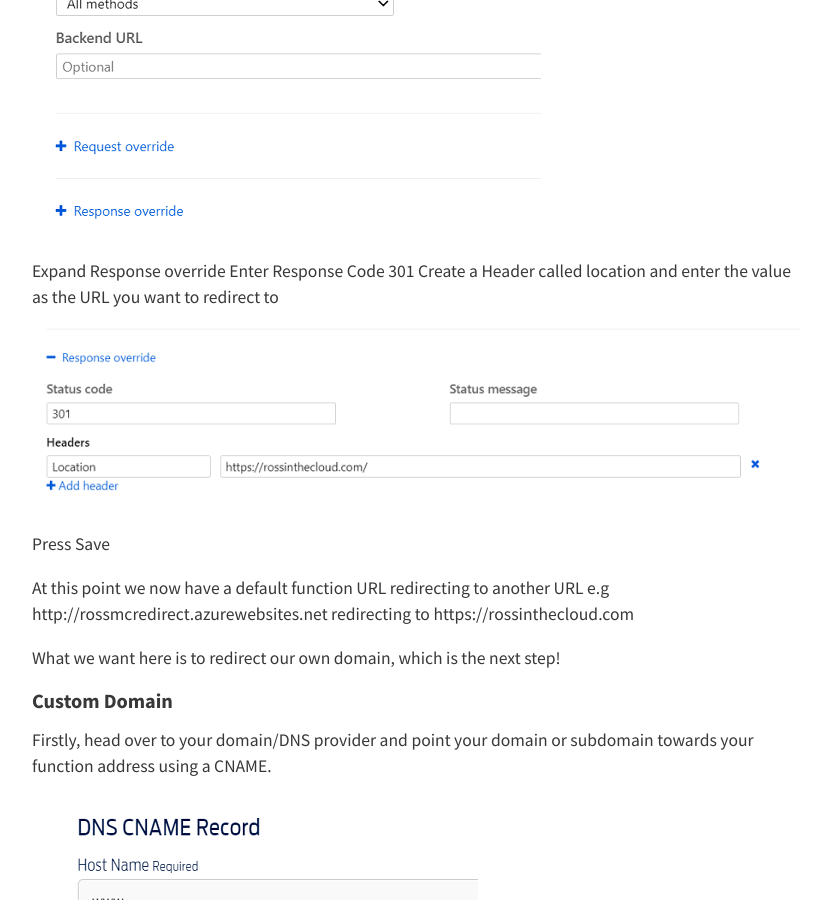
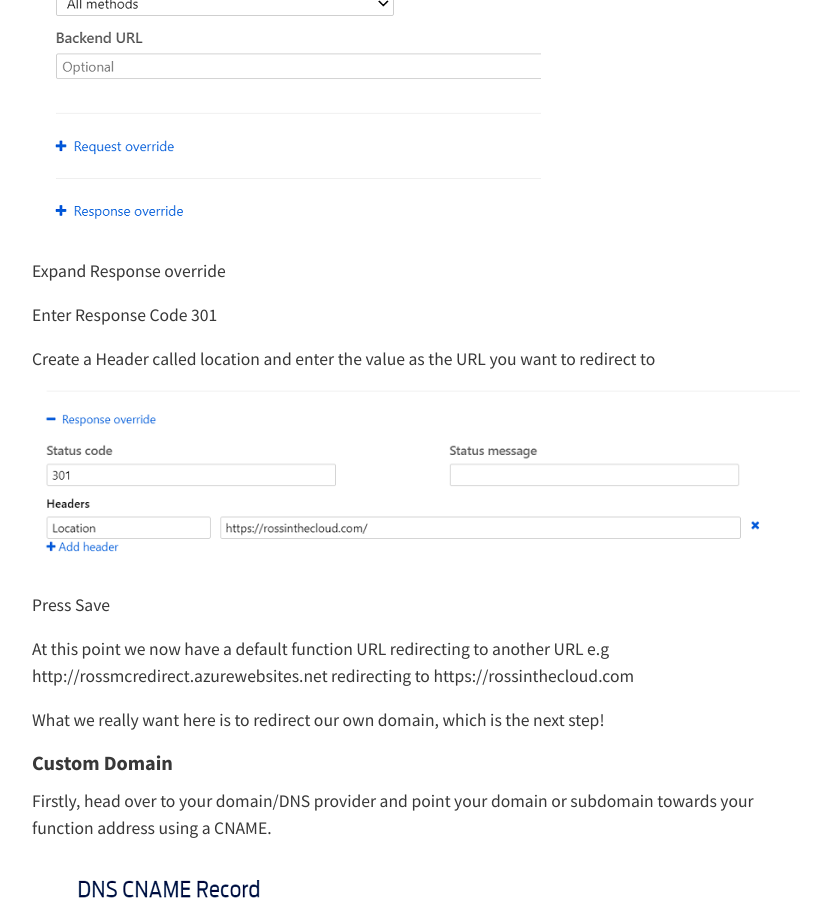
Before and after one commit to rossinthecloud/rossinthecloud.github.io, a Jekyll site: the page built from _posts/2020-11-13-Day3of100DaysOfCloud-AzureFunctionWebRedirect.md, in a window 1280 px wide and 900 px high, scrolled down 3891 px. Shown: the whole window, without its empty margins (224-1045 px from the left). Built offline with Jekyll 4.4.1, drawn with Linux system fonts in a browser that asks for light colours; nearby versions of some CDN libraries; comment, search, counter and statistics services are not loaded; some of the changed text lies outside the part shown.

Commit message:
Add files via upload

```diff
--- a/_posts/2020-11-13-Day3of100DaysOfCloud-AzureFunctionWebRedirect.md
+++ b/_posts/2020-11-13-Day3of100DaysOfCloud-AzureFunctionWebRedirect.md
@@ -64,7 +64,9 @@ Under Route Template enter /
 ![]({{ site.baseurl }}/assets/img/blog/2020-11-13-Day3of100DaysOfCloud-AzureFunctionWebRedirect/6.png)
 
 Expand Response override
+
 Enter Response Code 301
+
 Create a Header called location and enter the value as the URL you want to redirect to
 
 ![]({{ site.baseurl }}/assets/img/blog/2020-11-13-Day3of100DaysOfCloud-AzureFunctionWebRedirect/7.png)
@@ -73,7 +75,7 @@ Press Save
 
 At this point we now have a default function URL redirecting to another URL e.g http://rossmcredirect.azurewebsites.net redirecting to https://rossinthecloud.com
 
-What we want here is to redirect our own domain, which is the next step!
+What we really want here is to redirect our own domain, which is the next step!
 
 #### Custom Domain
 
```
Also changed, not shown: other parts of _posts/2020-11-13-Day3of100DaysOfCloud-AzureFunctionWebRedirect.md (+1 -1 lines).
